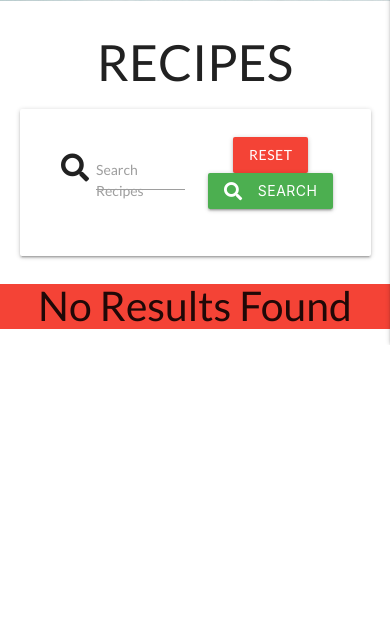
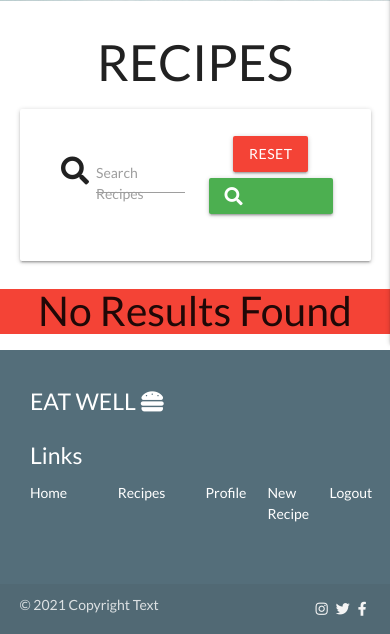
Before and after one commit to Dgoodwin92/eat-well, a Flask app: page /search in a window 390 px wide. Shown: the part 561-1195 px from the top of the page. Before the commit the page ends 906 px from the top, so only its background shows below. Run offline with Flask 2, Linux system fonts and the light colour scheme; the visitor is signed in with stand-in values (Sample User, id 1); data that the repository does not hold is empty; some libraries are stand-ins or nearby versions.

Commit message:
footer created with links, elements like buttons made more responsive.

```diff
--- a/static/css/style.css
+++ b/static/css/style.css
@@ -26,7 +26,7 @@
 }
 
 .hero-content {
-    text-align: center;
+  text-align: center;
   position: absolute;
   top: 50%;
   left: 50%;
@@ -75,16 +75,53 @@
 }
 
 /* Recipe Page */
+.search-button {
+    margin: 3px;
+}
+
 .card-title {
     font-family: 'Handlee' sans-serif;
     color: black;
 }
 
-.card {
-    height: 70vh;
+.card-recipes {
+    height: 65vh;
+}
+
+@media only screen and (max-width: 600px) {
+    .card-recipes {
+        height: 71vh;
+    }
+}
+
+h5 a {
+    color: black;
 }
 
 /* Profile Page */
+.profile-hero {
+    background-image: url(/static/images/hero-image/profile-hero.jpg);
+    background-position: center;
+    background-repeat: no-repeat;
+    background-size: cover;
+    position: relative;
+    height: 20vh;
+}
+
+.profile-title {
+    text-align: center;
+  position: absolute;
+  top: 30%;
+  left: 50%;
+  transform: translate(-50%, -50%);
+}
+
+@media only screen and (max-width: 600px) {
+#profile-cards {
+    height: 56vh;
+}
+}
+
 #user-card-panel {
     background-color: #cfd8dc;
     box-shadow: none;
@@ -112,3 +149,17 @@
 .collection {
     border-style: none;
 }
+
+/* Footer */
+.footer-logo {
+    margin: 5px;
+    font-size: 23px;
+}
+
+.footer-link a {
+    color: white;
+}
+
+.social-icon {
+    margin: 4px;
+}
--- a/templates/base.html
+++ b/templates/base.html
@@ -69,6 +69,58 @@
     </section>
         {% block content %}
         {% endblock %}
+        {% block footer %}
+        <footer class="page-footer blue-grey darken-1">
+            <div class="container">
+              <div class="row">
+                <div class="col l6 s12">
+                  <h5 class="white-text">EAT WELL<i class="footer-logo fas fa-hamburger"></i></h5>
+                </div>
+                <div class="col l4 offset-l2 s12">
+                  <h5 class="white-text">Links</h5>
+                  <ul class="footer-link">
+                  <div class="row">
+                      <div class="col s3">
+                    <li><a href="{{ url_for('home') }}">Home</a></li>
+                </div>
+                <div class="col s3">
+                    <li><a href="{{ url_for('get_recipes') }}">Recipes</a></li>
+                  </div>
+                    {% if session.user %}
+                    <div class="row">
+                <div class="col s2">
+                <li><a href="{{ url_for('profile', username=session['user']) }}">Profile</a></li>
+            </div>
+            <div class="col s2">
+                <li><a href="{{ url_for('add_recipe') }}">New Recipe</a></li>
+            </div>
+            <div class="col s2">
+                <li><a href="{{ url_for('logout') }}">Logout</a></li>
+            </div>
+        </div>
+            {% else %}
+                <div class="col s3">
+                <li><a href="{{ url_for('login') }}">Login</a></li>
+            </div>
+            <div class="col s3">
+                <li><a href="{{ url_for('register') }}">Register</a></li>
+            </div>
+            </div>
+            {% endif %}
+                  </ul>
+                </div>
+              </div>
+            </div>
+            <div class="footer-copyright">
+              <div class="container">
+              © 2021 Copyright Text
+              <a class="grey-text text-lighten-4 right social-icon" href="https://www.facebook.com/"><i class="fab fa-facebook-f"></i></a>
+              <a class="grey-text text-lighten-4 right social-icon" href="https://www.twitter.com/"><i class="fab fa-twitter"></i></a>
+              <a class="grey-text text-lighten-4 right social-icon" href="https://www.instagram.com/"><i class="fab fa-instagram"></i></a>
+              </div>
+            </div>
+          </footer>
+          {% endblock %}
 
         <script src="https://code.jquery.com/jquery-3.6.0.min.js"
             integrity="sha256-/xUj+3OJU5yExlq6GSYGSHk7tPXikynS7ogEvDej/m4=" crossorigin="anonymous"></script>
--- a/templates/recipes.html
+++ b/templates/recipes.html
@@ -13,9 +13,9 @@
                     <input type="text" name="query" id="query" minlength="3" class="validate" required>
                     <label for="query">Search Recipes</label>
                 </div>
-                <div class="col s12 m4">
-                    <a href="{{ url_for('get_recipes') }}" class="red btn">Reset</a>
-                    <button type="submit" class="btn green">
+                <div class="col s12 m6">
+                    <a href="{{ url_for('get_recipes') }}" class="red btn search-button">Reset</a>
+                    <button type="submit" class="btn green search-button">
                         <i class="fas fa-search left"></i> Search
                     </button>
                 </div>
@@ -28,8 +28,8 @@
     <div class="container">
         <div class="row">
             {% for recipe in recipes %}
-            <div class="col s6 m4">
-                <div class="card">
+            <div class="col  s12 m6 l4">
+                <div class="card card-recipes">
                     <div class="card-image">
                         <img class="materialboxed" src="/static/images/recipes/An Eat Well.png" alt="Eat Well recipe default image">
                     </div>
@@ -86,7 +86,7 @@
                         </div>
                         <div class="col s6">
                             <h6><em>Method</em></h6>
-                            <ol class="collection">
+                            <ol class="collection" id="recipe_method">
                                 {% for method in recipe.recipe_method %}
                                 <li class="collection-item">{{ method }}</li>
                                 {% endfor %}
```
Also changed, not shown: templates/profile.html (+57 -9 lines), static/images/hero-image/profile-hero.jpg (added).
